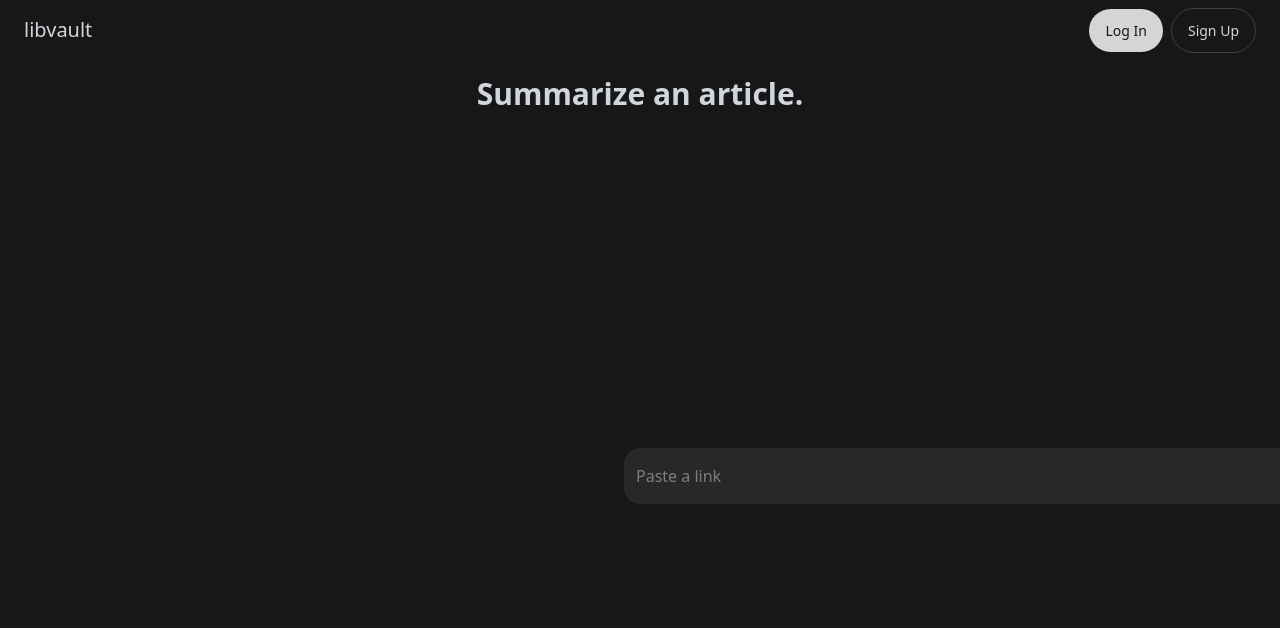
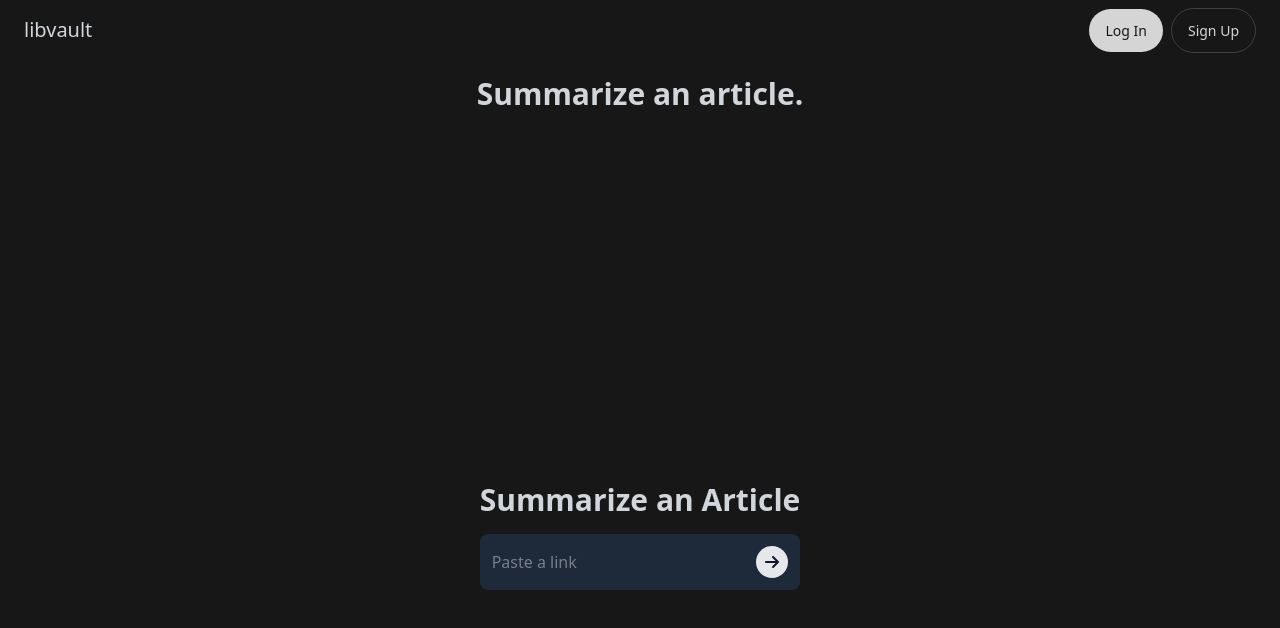
Before and after one commit to possiblymartin/libvault, a React (Vite) app in the folder client/: page / in a window 1280 px wide. Shown: the top 628 px of the page. Built offline with nearby package versions, Linux system fonts and the light colour scheme.

Commit message:
switched to using gpt-4o-turbo

```diff
--- a/client/src/components/SummarizeArticle.jsx
+++ b/client/src/components/SummarizeArticle.jsx
@@ -4,25 +4,22 @@ import { FaArrowRight } from "react-icons/fa6";
 
 
 const SummarizeArticle = ({ isLoggedIn, userId }) => {
+  // For the input view
   const [url, setUrl] = useState('');
+  const [loading, setLoading] = useState(false);
+  const [error, setError] = useState(null);
+
+  // For the article view
   const [summary, setSummary] = useState(null);
   const [fullArticle, setFullArticle] = useState(null);
-  const [loading, setLoading] = useState(false);
-  const [error, setError] = useState(null);
-  const [hasSummarized, setHasSummarized] = useState (
-    localStorage.getItem("hasSummarized") === "true"
-  );
 
-  useEffect(() => {
-    if (summary || fullArticle) {
-      localStorage.setItem("hasSummarized", "true");
-      setHasSummarized(true);
-    }
-  }, [summary, fullArticle]);
+  // Hold the article when the user is not logged in
+  const [unsavedArticle, setUnsavedArticle] = useState(null);
 
   const handleSubmit = async (e) => {
     e.preventDefault();
-    if (!isLoggedIn && hasSummarized) {
+
+    if (!isLoggedIn && unsavedArticle) {
       setError("You must sign in to summarize more than one article.");
       return;
     }
@@ -30,7 +27,8 @@ const SummarizeArticle = ({ isLoggedIn, userId }) => {
     setError(null);
 
     try {
-      const response = await axios.post("http://127.0.0.1:5001/summarize", {url});
+      const response = await axios.post("http://127.0.0.1:5001/summarize", { url });
+
       setSummary(response.data.summary);
       setFullArticle(response.data.full_article);
 
@@ -39,53 +37,86 @@ const SummarizeArticle = ({ isLoggedIn, userId }) => {
           user_id: userId,
           url,
           summary: response.data.summary,
-          full_article: response.data.full_article,
+          full_article: response.data.full_article
         });
+      } else {
+        setUnsavedArticle({
+          url,
+          summary: response.data.summary,
+          fullArticle: response.data.full_article,
+        })
       }
     } catch (err) {
-      setError("Failed to fetch summary. Please try again")
+      setError("Failed to fetch summary. Please try again");
     } finally {
       setLoading(false);
     }
   }
 
+  useEffect(() => {
+    const saveUnsavedArticle = async () => {
+      if (isLoggedIn && unsavedArticle) {
+        try {
+          await axios.post("http://127.0.0.1:5001/save-article", {
+            user_id: userId,
+            url: unsavedArticle.url,
+            summary: unsavedArticle.summary,
+            full_article: unsavedArticle.fullArticle,
+          });
+
+          setUnsavedArticle(null);
+        } catch (err) {
+          console.error("Failed to save unsaved article:", err);
+        }
+      }
+    };
+    saveUnsavedArticle();
+  }, [isLoggedIn, unsavedArticle, userId]);
+
+  if (summary && fullArticle) {
     return (
-    <div className="flex flex-col h-screen p-4">
-      <div className={`flex-grow p-4 ${summary ? "" : "justify-center items-center"}`}>
-        {summary && (
-          <div className="bg-gray-700 p-4 rounded-lg mb-4 text-left grayscale">
-            <h2 className="font-bold text-lg text-gray-300">Summary:</h2>
-            <ul className="list-disc list-inside text-gray-400">
+      <div className="flex flex-col min-h-screen p-4 text-left">
+        <h1 className="text-3xl font-bold text-gray-300 mb-4">Summarized Article</h1>
+        <div className="bg-gray-700 p-4 rounded-lg mb-4">
+          <h2 className="font-bold text-lg text-white">AI Summary:</h2>
+          <ul className="list-disc list-inside text-gray-300">
             {summary.map((point, index) => (
-                <li key={index}>(point)</li>
+              <li key={index}>{point}</li>
             ))}
           </ul>
         </div>
-        )}
-
-        {fullArticle && (
-          <div className="bg-gray-800 p-4 rounded-lg text-gray-300 text-left grayscale">
+        <div className="bg-gray-800 p-4 rounded-lg text-gray-300 mb-4">
           <h2 className="font-bold text-lg text-white">Full Article:</h2>
           <p className="whitespace-pre-wrap">{fullArticle}</p>
         </div>
-        )}
+        {/* You can add additional features (annotations, editing, etc.) here */}
       </div>
+    );
+  }
 
-        <div className={`rounded-2xl bg-gray-800 ${summary ? "fixed bottom-0 left-0": "absolute top-1/2 transform -translate-y-1/2"} text-gray-300 grayscale p-3 w-180`}>
-          <form className="justify-between flex" onSubmit={handleSubmit}>
+  // Otherwise, show the input view.
+  return (
+    <div className="flex flex-col h-screen justify-center items-center">
+      <h1 className="text-3xl font-bold text-gray-300 mb-4">Summarize an Article</h1>
+      <div className="w-full max-w-md">
+        <form onSubmit={handleSubmit} className="flex bg-gray-800 p-3 rounded-lg">
           <input
+            type="text"
             placeholder="Paste a link"
-              className="w-full text-gray-300 resize-none overflow-hidden focus:ring-0 focus:outline-none"
             value={url}
             onChange={(e) => setUrl(e.target.value)}
+            className="flex-grow bg-transparent text-gray-300 focus:ring-0 focus:outline-none"
           />
-            <div className="justify-end">
-              <button className="items-center align-middle justify-center rounded-full bg-gray-200 hover:opacity-75 p-2 cursor-pointer"><FaArrowRight className="text-gray-900" /></button>
-            </div>
+          <button className="ml-2 bg-gray-200 hover:opacity-75 p-2 rounded-full">
+            <FaArrowRight className="text-gray-900" />
+          </button>
         </form>
+        {loading && <p className="mt-2 text-gray-300">Loading...</p>}
+        {error && <p className="mt-2 text-red-500">{error}</p>}
       </div>
     </div>
-  )
+  );
+
 }
 
 export default SummarizeArticle;
```
Also changed, not shown: 1 other file (tests, documents, lock files or other folders). Lines whose indentation alone changed are shown as unchanged.
